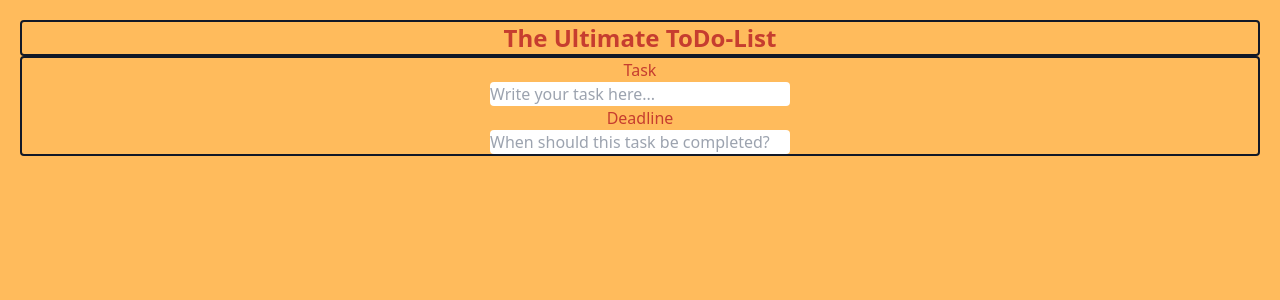
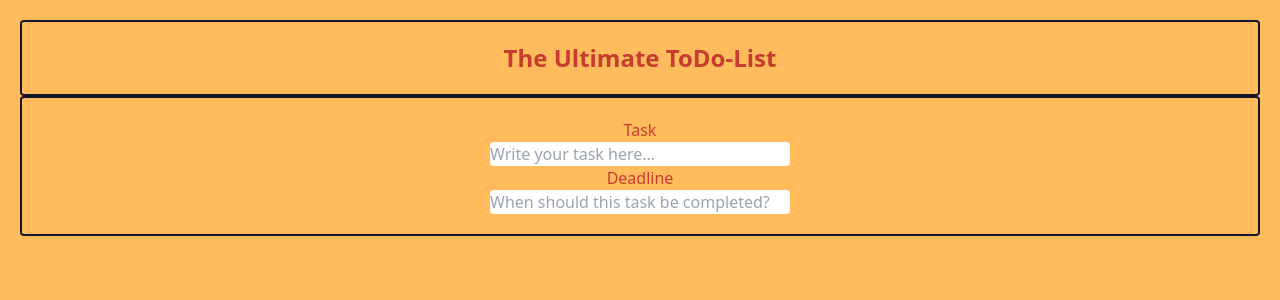
Before and after one commit to WinterIsCoding23/todo-app, a React (Create React App) app: page / in a window 1280 px wide. Shown: the top 300 px of the page. Built offline with nearby package versions, Linux system fonts and the light colour scheme.

Commit message:
add padding to title and inputMask

```diff
--- a/src/App.css
+++ b/src/App.css
@@ -12,7 +12,7 @@ body{
 }
 
 .header{
-  @apply flex flex-col items-center justify-center border-solid border-2 border-gray-900 rounded
+  @apply p-5 flex flex-col items-center justify-center border-solid border-2 border-gray-900 rounded
 }
 
 .header h1{
@@ -20,5 +20,5 @@ body{
 }
 
 .inputMask{
-  @apply flex flex-col items-center justify-center border-solid border-2 border-gray-900 rounded
+  @apply p-5 flex flex-col items-center justify-center border-solid border-2 border-gray-900 rounded
 }
```
